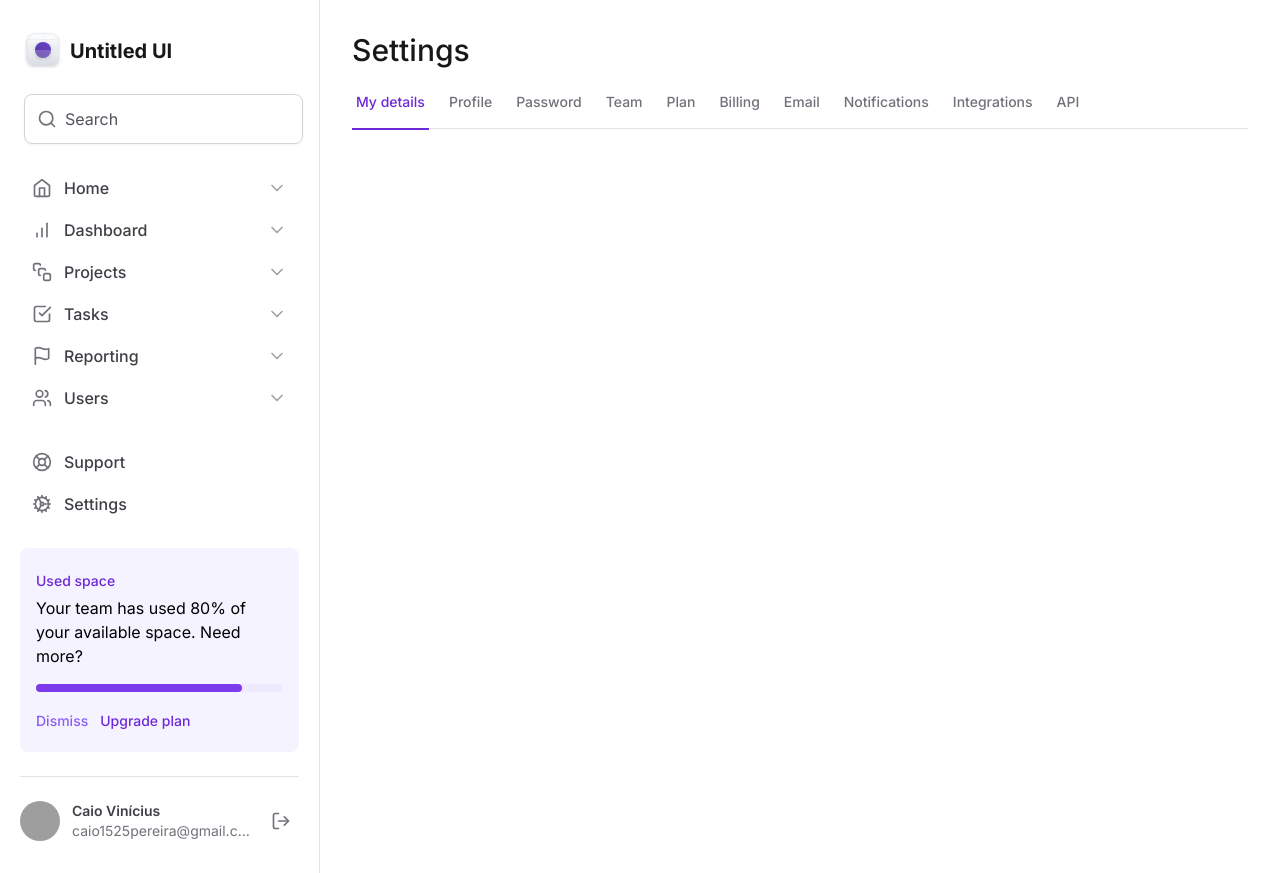
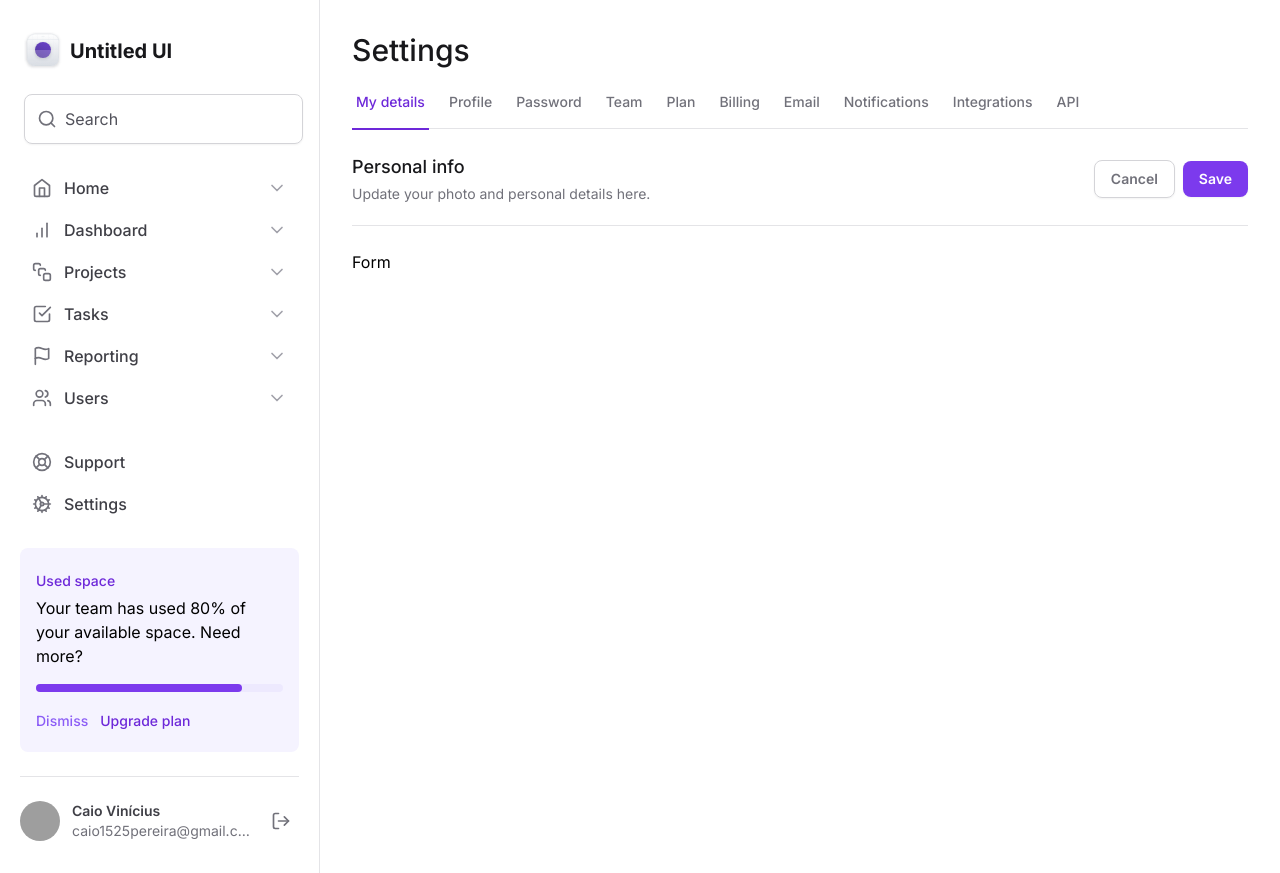
Before and after one commit to CaioVinicius7/untitled-ui, a Next.js app: page / in a window 1280 px wide. Built offline with nearby package versions, Linux system fonts and the light colour scheme; grey boxes are pictures that could not be loaded.

Commit message:
feat: :lipstick: Cabeçalho do formulário

```diff
--- a/src/app/page.tsx
+++ b/src/app/page.tsx
@@ -6,6 +6,38 @@
       <h1 className="text-3xl font-medium text-zinc-900">Settings</h1>
 
       <SettingsTabs />
+
+      <div className="mt-6 flex flex-col">
+        <div className="flex items-center justify-between border-b border-zinc-200 pb-5">
+          <div className="space-y-1">
+            <h2 className="text-lg font-medium text-zinc-900">Personal info</h2>
+            <span className="text-sm text-zinc-500">
+              Update your photo and personal details here.
+            </span>
+          </div>
+
+          <div className="flex items-center gap-2">
+            <button
+              type="button"
+              className="rounded-lg border border-zinc-300 px-4 py-2 text-sm font-semibold text-zinc-500 shadow-sm hover:bg-zinc-50"
+            >
+              Cancel
+            </button>
+
+            <button
+              type="submit"
+              form="settings"
+              className="rounded-lg bg-violet-600 px-4 py-2 text-sm font-semibold text-white shadow-sm hover:bg-violet-700"
+            >
+              Save
+            </button>
+          </div>
+        </div>
+
+        <form id="settings" className="mt-6 flex w-full flex-col">
+          Form
+        </form>
+      </div>
     </>
   );
 }
```
